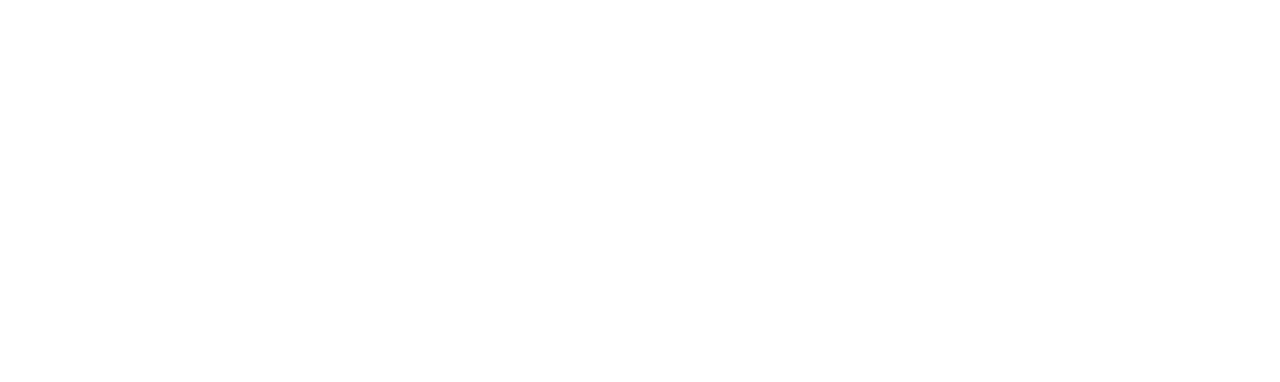
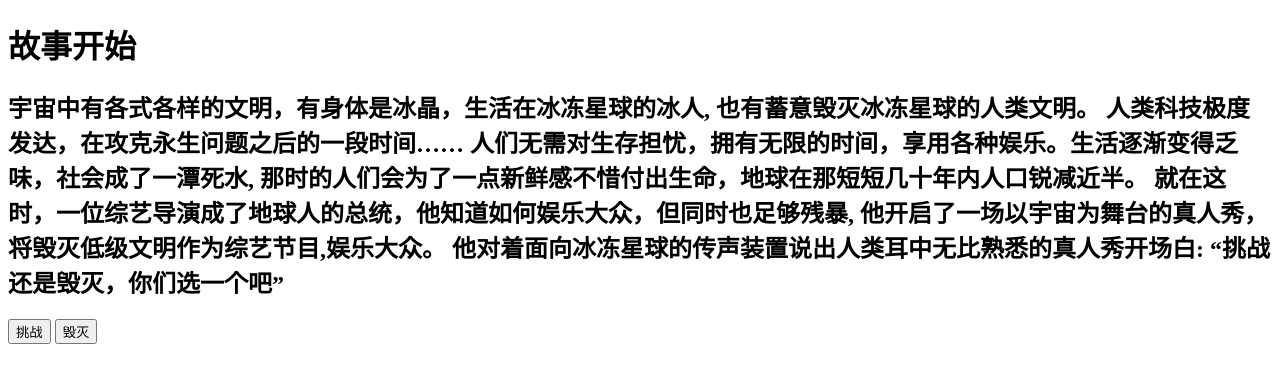
Before and after one commit to Lucas-ctrl-code/story, a plain HTML site: page plot/1.html in a window 1280 px wide. Drawn offline with Linux system fonts and the light colour scheme.

Commit message:
更新 1.html 文件，添加故事情节和开始游戏按钮

```diff
--- a/plot/1.html
+++ b/plot/1.html
@@ -2,3 +2,32 @@
 <head>
 <title>冰人文明</title>
 </head>
+<h1>故事开始</h1>
+<h2>宇宙中有各式各样的文明，有身体是冰晶，生活在冰冻星球的冰人,
+
+也有蓄意毁灭冰冻星球的人类文明。
+
+人类科技极度发达，在攻克永生问题之后的一段时间……
+
+人们无需对生存担忧，拥有无限的时间，享用各种娱乐。生活逐渐变得乏味，社会成了一潭死水,
+
+那时的人们会为了一点新鲜感不惜付出生命，地球在那短短几十年内人口锐减近半。
+
+就在这时，一位综艺导演成了地球人的总统，他知道如何娱乐大众，但同时也足够残暴,
+
+他开启了一场以宇宙为舞台的真人秀，将毁灭低级文明作为综艺节目,娱乐大众。
+
+他对着面向冰冻星球的传声装置说出人类耳中无比熟悉的真人秀开场白:
+
+“挑战还是毁灭，你们选一个吧”
+</h2>
+ <button class="start-button" onclick="jumpTo(2)">挑战</button>
+<button class="start-button" onclick="jumpTo(3)">毁灭</button>
+<script>
+function jumpTo(2) {
+  window.location.href = "2.html";
+}
+function jumpTo(3) {
+  window.location.href = "3.html";
+}
+    </script>
```
